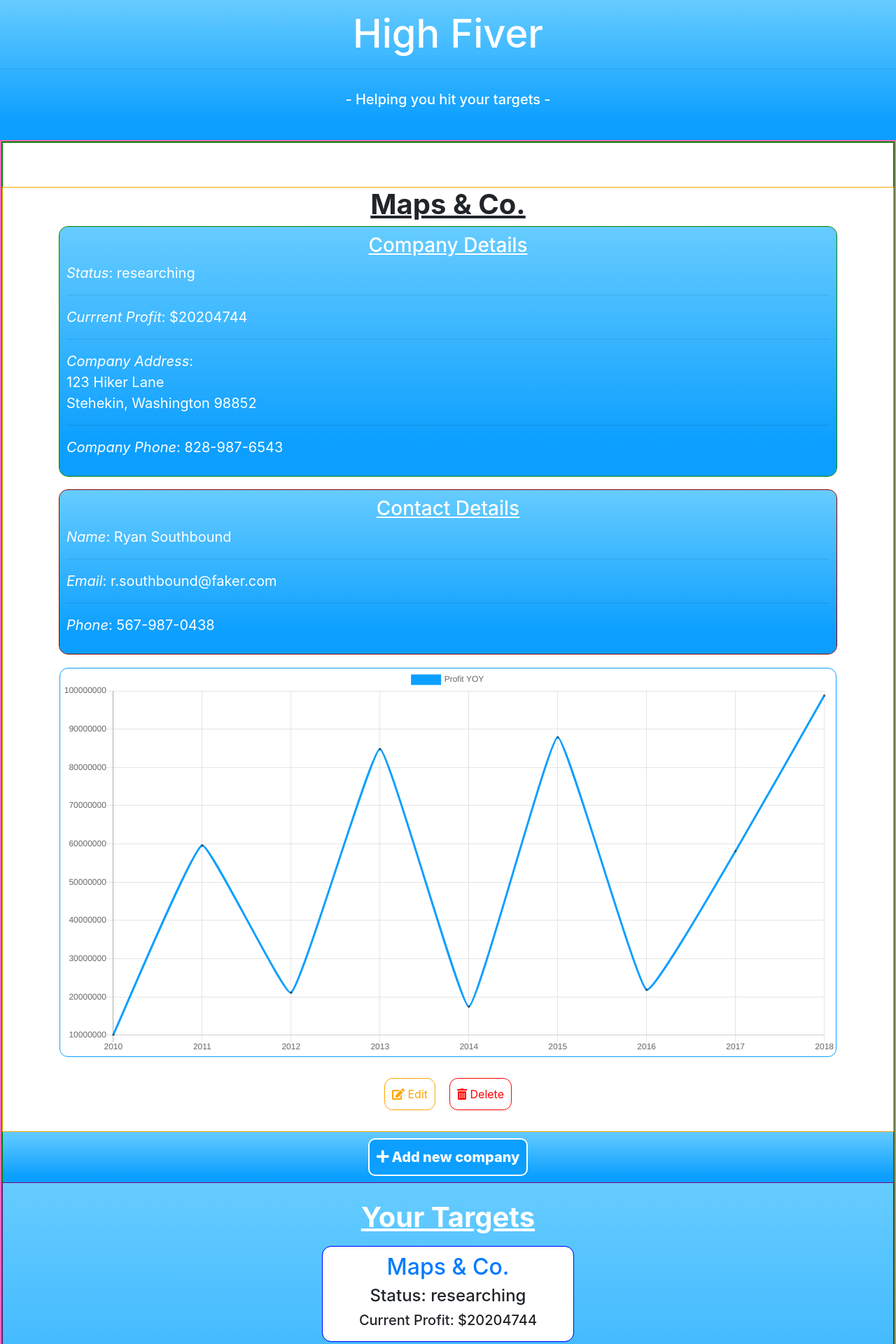
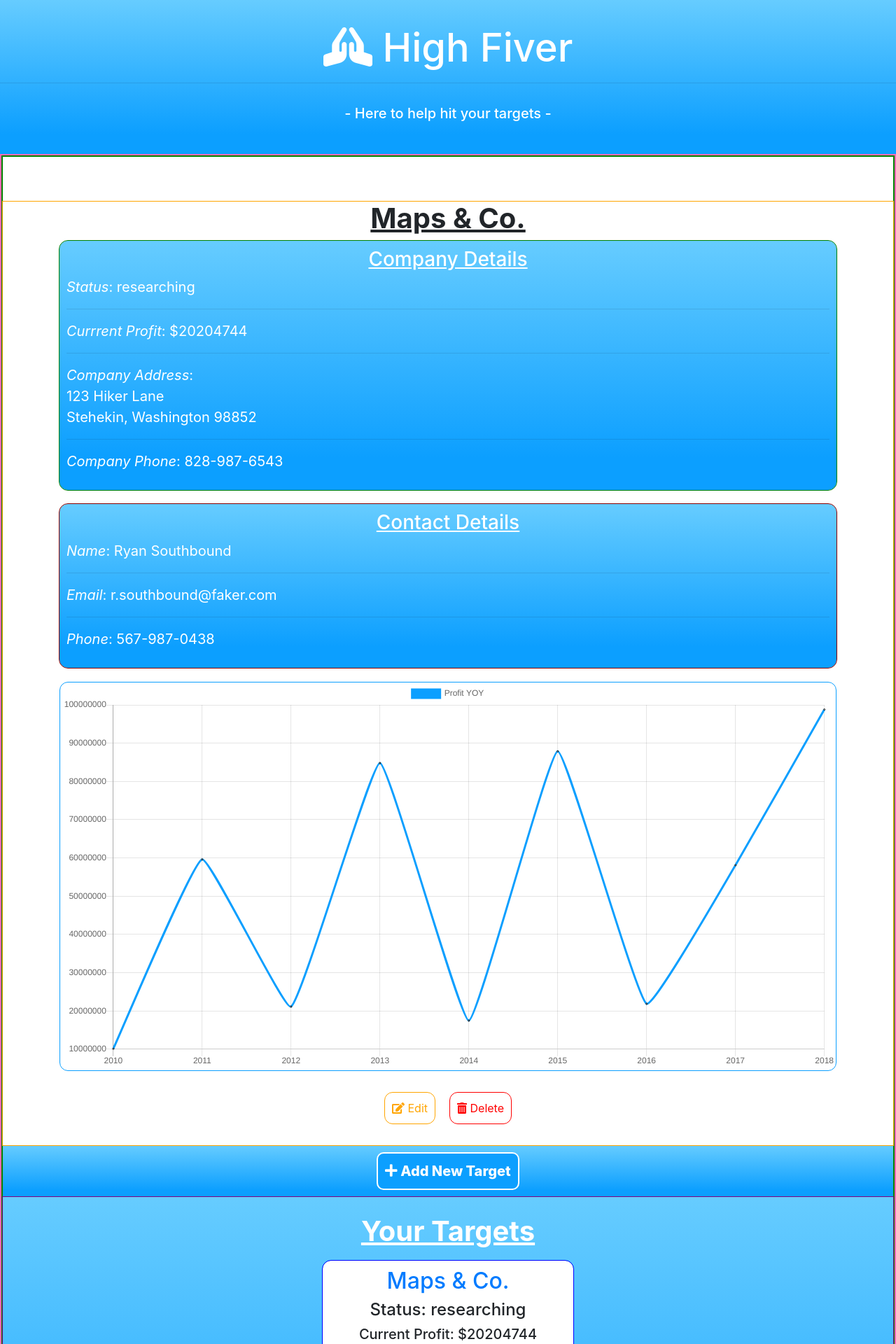
Before and after one commit to adebruyne/high_five, a React (Create React App) app: page / in a window 1280 px wide. Shown: the top 1920 px of the page at 70% size. Built offline with nearby package versions, Linux system fonts and the light colour scheme.

Commit message:
adds high five icon to header

```diff
--- a/src/App.css
+++ b/src/App.css
@@ -5,14 +5,15 @@
     margin: 0;
     padding: 0;
     text-align: center;
-    height: 200px;
+    height: 220px;
 }
 
 .main-header{
-    padding-top: 15px;
+    padding-top: 35px;
     margin: 0;
     color:white;
     font-size: 3.5em;
+
 
 }
 
--- a/src/App.js
+++ b/src/App.js
@@ -1,7 +1,8 @@
 import React from 'react';
 import Home from './components/Home';
 import './App.css';
-
+import { FontAwesomeIcon } from '@fortawesome/react-fontawesome'
+import { faPrayingHands } from '@fortawesome/free-solid-svg-icons'
 
 
 
@@ -10,10 +11,10 @@ function App() {
   return (
     <div className="App">
       <div className="jumbo">
-        <h1 className="main-header">High Fiver</h1>
+        <h1 className="main-header"><FontAwesomeIcon icon={faPrayingHands} /> High Fiver</h1>
         <hr />
         <h4 className="main-subheader">
-          - Helping you hit your targets -
+          - Here to help hit your targets -
     </h4>
 
       </div>
--- a/src/components/Home.js
+++ b/src/components/Home.js
@@ -108,7 +108,7 @@ class Home extends Component {
                         <button className="add-btn" onClick={() => {
                             this._handleAdd()
                         }}
-                        ><FontAwesomeIcon icon={faPlus} /> Add new company</button>
+                        ><FontAwesomeIcon icon={faPlus} /> Add New Target</button>
                     </div>
 
                     {this.state.shouldDisplayForm ?
```
